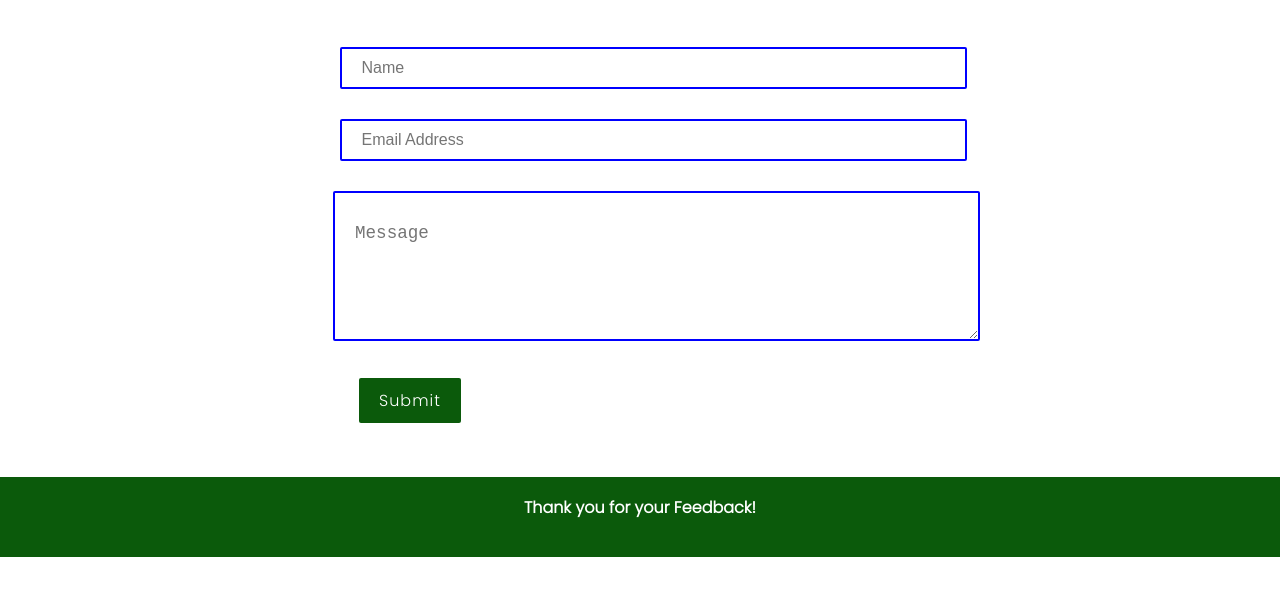
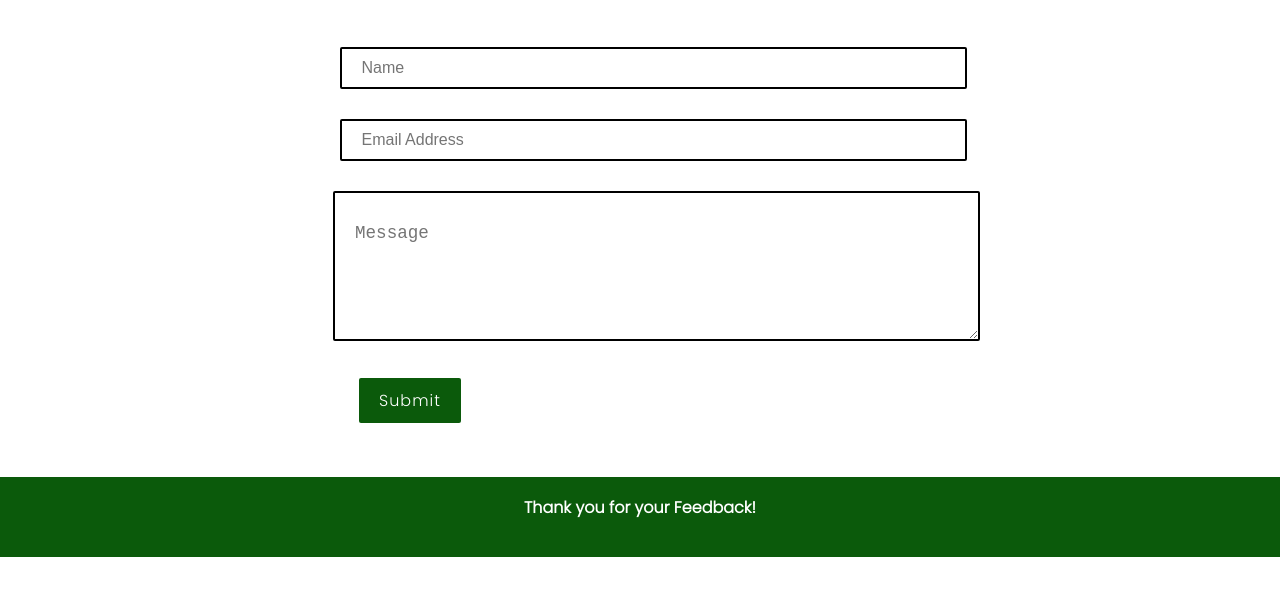
Before and after one commit to AbaniwoM/Feedback-page, a plain HTML site: page index.html in a window 1280 px wide. Shown: the part 163-758 px from the top of the page. Drawn offline with Linux system fonts and the light colour scheme.

Commit message:
added file

```diff
--- a/style.css
+++ b/style.css
@@ -37,7 +37,7 @@ input[type="text"] {
     padding: 10px 20px;
     width: 250%;
     outline: none;
-    border: 2px solid blue;
+    border: 2px solid black;
     background: transparent;
     color: black;
     font-size: 1rem;
@@ -49,7 +49,7 @@ input[type="email"] {
     margin-top: 30px;
     width: 250%;
     outline: none;
-    border: 2px solid blue;
+    border: 2px solid black;
     background: transparent;
     color: black;
     font-size: 1rem;
@@ -62,7 +62,7 @@ textarea {
     padding: 30px 5px;
     margin-top: 30px;
     outline: none;
-    border: 2px solid blue;
+    border: 2px solid black;
     background: transparent;
     color: black;
     border-radius: 2px;
```
